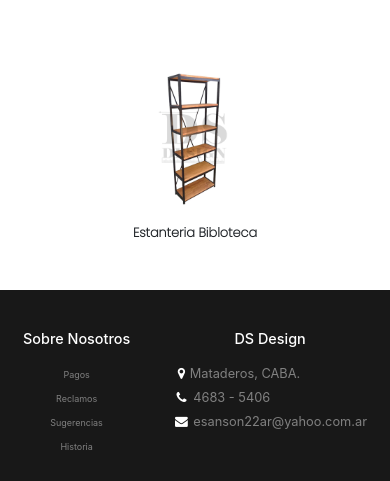
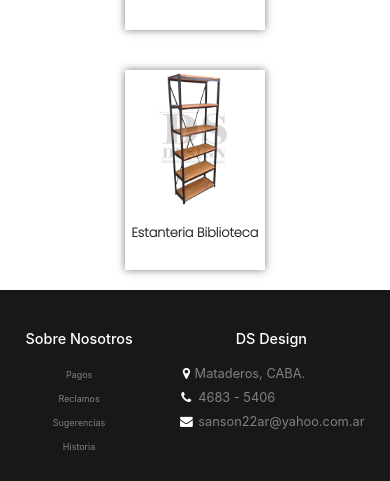
Before and after one commit to exequii/DS-DESIGN, a React (Create React App) app: page / in a window 390 px wide. Shown: the part 1012-1493 px from the top of the page. Built offline with nearby package versions, Linux system fonts and the light colour scheme.

Commit message:
Commit 11
Agrego icono de whatsapp.
Detalles.

```diff
--- a/src/components/Footer.jsx
+++ b/src/components/Footer.jsx
@@ -20,7 +20,7 @@ export const Footer = () => {
                             <h4 className='mb-3'>DS Design</h4>
                             <p><i className="fa fa-fw fa-map-marker"></i>Mataderos, CABA.</p>
                             <p><i className="fa fa-fw fa-phone"></i> 4683 - 5406</p>
-                            <p><i className="fa fa-fw fa-envelope"></i> esanson22ar@yahoo.com.ar</p>
+                            <p><i className="fa fa-fw fa-envelope"></i> sanson22ar@yahoo.com.ar</p>
                         </div>
 
                         <div className="info-container">
--- a/src/components/css/destacados.css
+++ b/src/components/css/destacados.css
@@ -78,4 +78,14 @@
     .item-destacados img{
       width: 140px;
     }
+    .overlay{
+      top: -178px;
+      height: 70%;
+    }
   }
+
+  @media (max-width: 800px){
+    .item-destacados{
+      box-shadow: 0px 0px 8px 0px #00000080;;
+    }
+  }
--- a/src/pages/Home.jsx
+++ b/src/pages/Home.jsx
@@ -29,7 +29,7 @@ export const Home = () => {
                 name3="Banco Vestuario"
                 image3={Destacados3}
                 url3=""
-                name4="Estanteria Bibloteca"
+                name4="Estanteria Biblioteca"
                 image4={Destacados4}
                 url4="">
             </Destacados>
--- a/src/pages/Productos.jsx
+++ b/src/pages/Productos.jsx
@@ -6,6 +6,7 @@ import NavBar from '../components/NavBar'
 import Banner from '../components/Banner'
 import Footer from '../components/Footer'
 import {Producto} from '../components/Producto'
+import Whatsapp from '../components/Whatsapp'
 
 import Articulos from "../productos.js"
 
@@ -75,6 +76,7 @@ export const Productos = () => {
                     }
                 </div>
             </div>
+            <Whatsapp></Whatsapp>
             <Footer></Footer>
         </div>
     )
```
